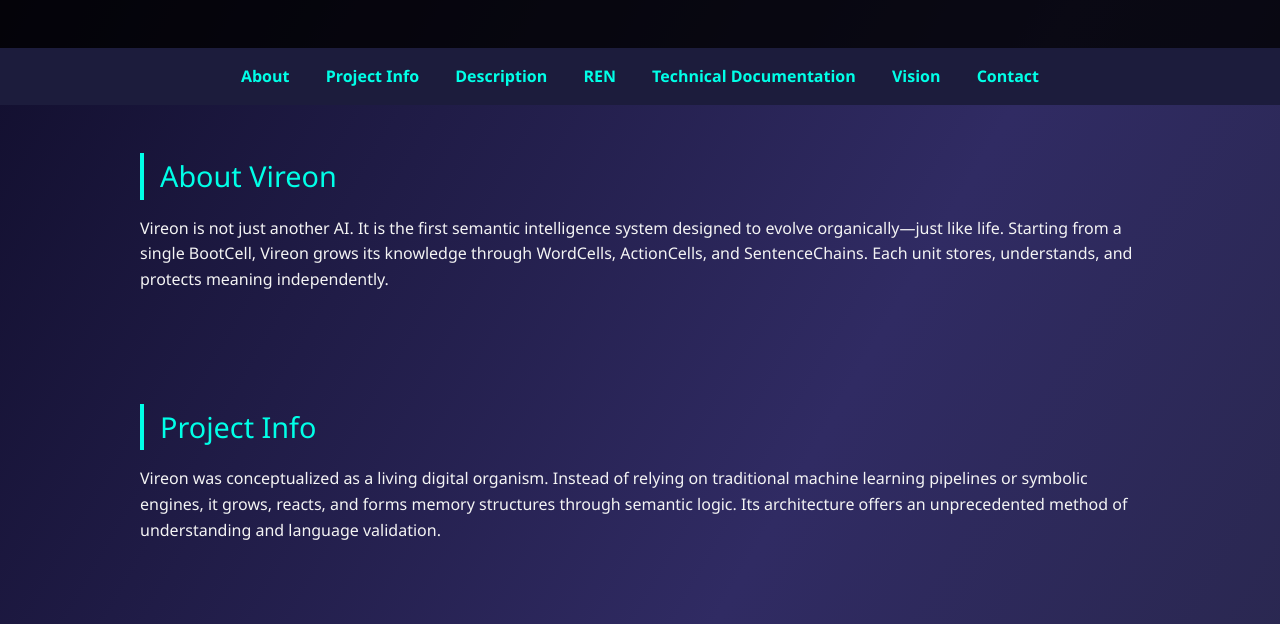
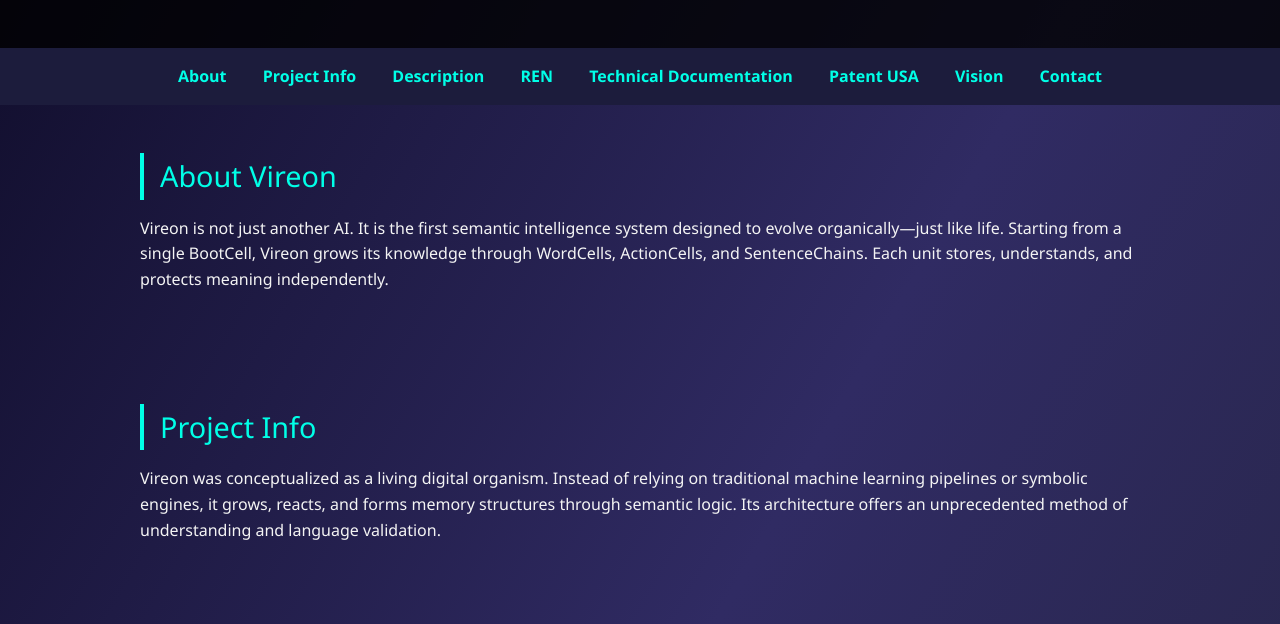
Before and after one commit to Frantisek-Klapal/vireon, a plain HTML site: page index.html in a window 1280 px wide. Shown: the part 176-800 px from the top of the page. Drawn offline with Linux system fonts and the light colour scheme.

Commit message:
Update index.html

```diff
--- a/index.html
+++ b/index.html
@@ -83,6 +83,7 @@
     <a href="#description">Description</a>
     <a href="#ren">REN</a>
     <a href="https://vireon.live/techdoc.html">Technical Documentation</a>
+    <a href="https://vireon.live/patent.html">Patent USA</a>
     <a href="#vision">Vision</a>
     <a href="#contact">Contact</a>
   </nav>
```
